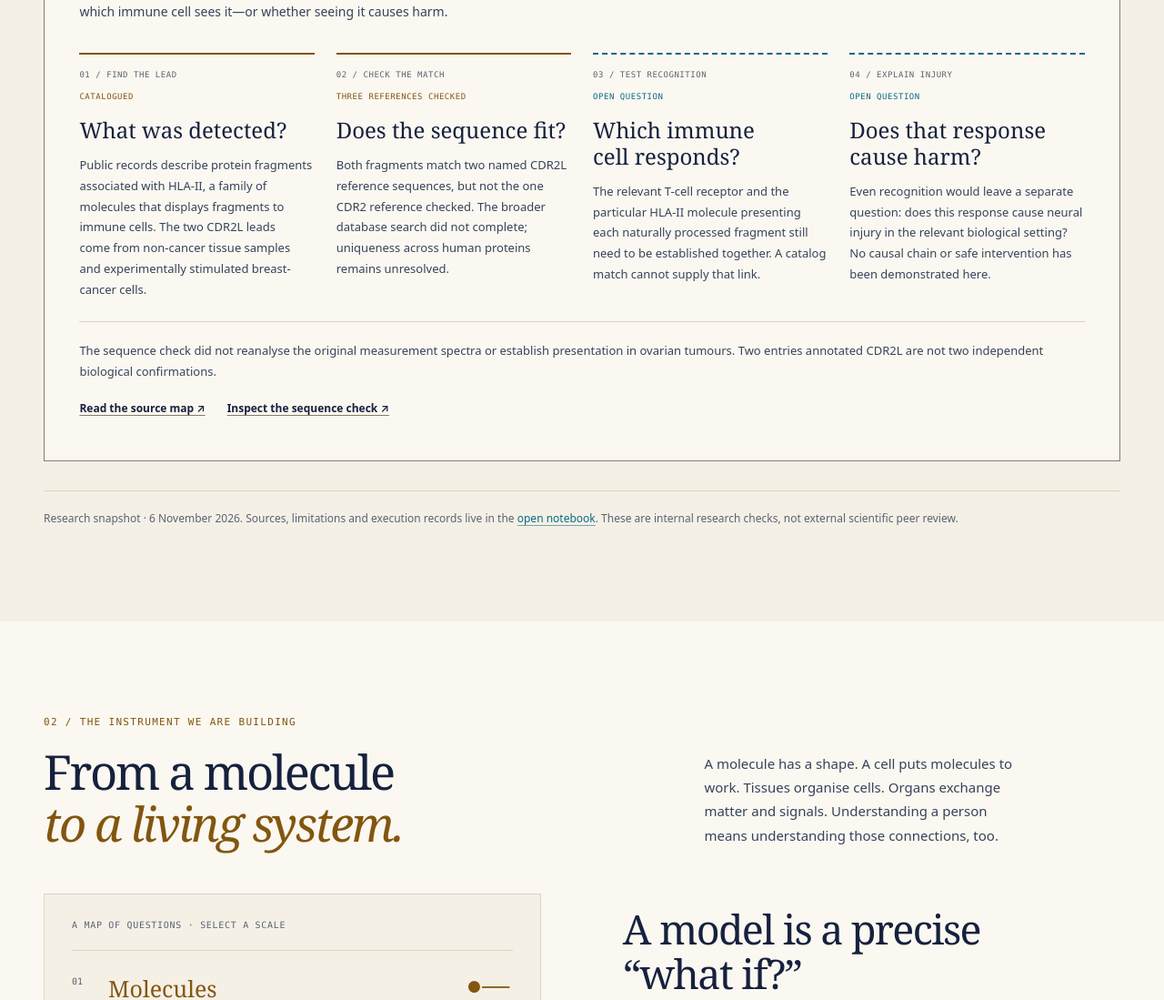
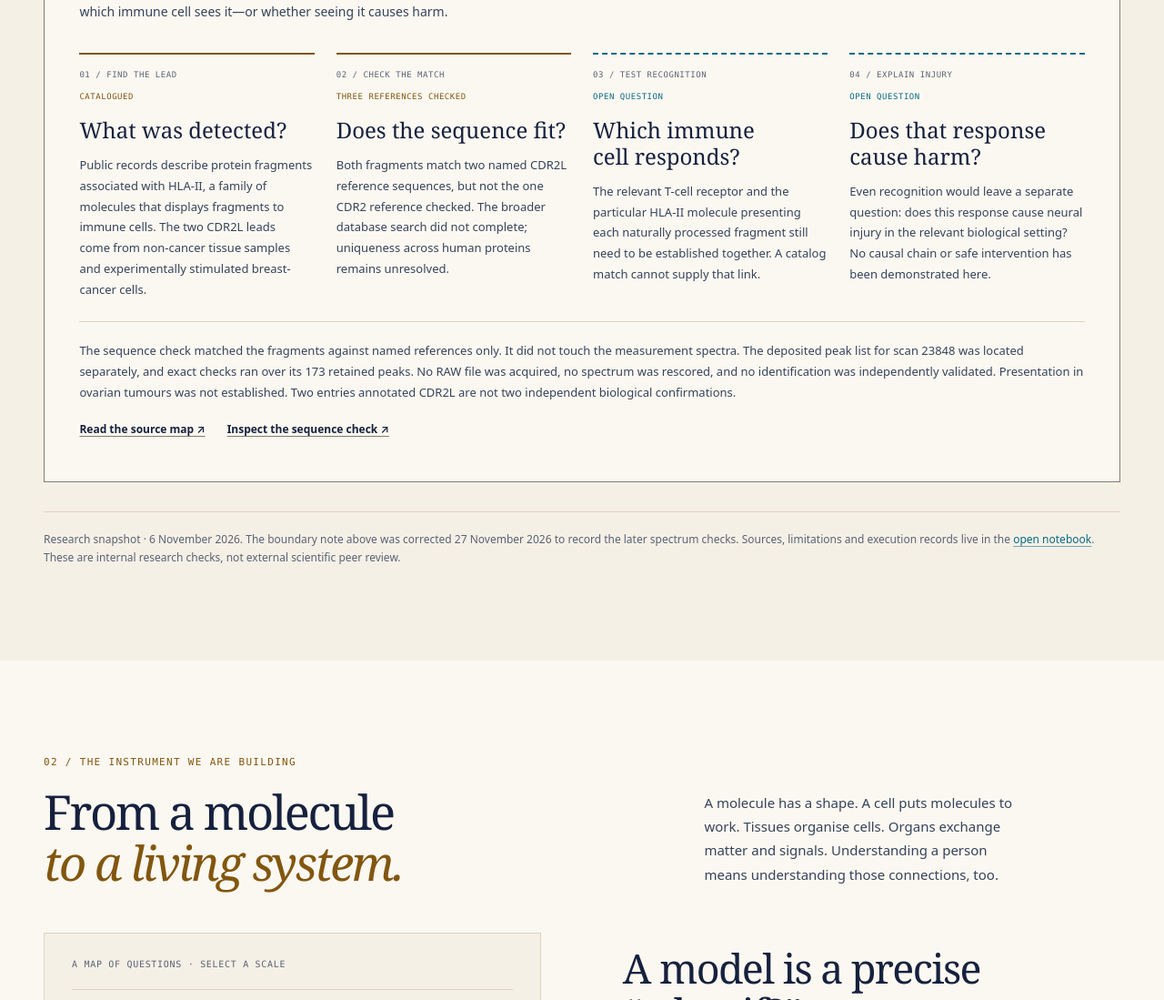
Before and after one commit to Foundation-0/project-asma, a plain HTML site: page index.html in a window 1280 px wide. Shown: the part 4183-5282 px from the top of the page at 91% size. Drawn offline with Linux system fonts and the light colour scheme.

Commit message:
Correct the spectrum boundary sentence in the site snapshot
The boundary note said the sequence check did not reanalyse the
original measurement spectra. Later checks located the deposited
peak list for scan 23848 and ran exact checks over its 173 retained
peaks. The corrected sentence keeps the limits that still hold: no
RAW file, no rescoring, no independent validation, no ovarian-tumour
presentation. The footnote records the correction date.

```diff
--- a/index.html
+++ b/index.html
@@ -104,10 +104,10 @@
         <li class="evidence-open"><span class="step-number">03 / Test recognition</span><span class="status-label future">Open question</span><h4>Which immune cell responds?</h4><p>The relevant T-cell receptor and the particular HLA-II molecule presenting each naturally processed fragment still need to be established together. A catalog match cannot supply that link.</p></li>
         <li class="evidence-open"><span class="step-number">04 / Explain injury</span><span class="status-label future">Open question</span><h4>Does that response cause harm?</h4><p>Even recognition would leave a separate question: does this response cause neural injury in the relevant biological setting? No causal chain or safe intervention has been demonstrated here.</p></li>
       </ol>
-      <p class="evidence-boundary">The sequence check did not reanalyse the original measurement spectra or establish presentation in ovarian tumours. Two entries annotated CDR2L are not two independent biological confirmations.</p>
+      <p class="evidence-boundary">The sequence check matched the fragments against named references only. It did not touch the measurement spectra. The deposited peak list for scan 23848 was located separately, and exact checks ran over its 173 retained peaks. No RAW file was acquired, no spectrum was rescored, and no identification was independently validated. Presentation in ovarian tumours was not established. Two entries annotated CDR2L are not two independent biological confirmations.</p>
       <div class="evidence-links"><a class="record-link" href="https://github.com/Foundation-0/project-asma/blob/main/docs/cdr2-hla-ii-evidence-map-2026-11-06.md">Read the source map ↗</a><a class="record-link" href="https://github.com/Foundation-0/project-asma/blob/main/docs/cdr2l-sequence-adjudication-2026-11-06.md">Inspect the sequence check ↗</a></div>
     </figure>
-    <p class="section-footnote">Research snapshot · 6 November 2026. Sources, limitations and execution records live in the <a href="https://github.com/Foundation-0/project-asma/blob/main/docs/research-continuation.md">open notebook</a>. These are internal research checks, not external scientific peer review.</p>
+    <p class="section-footnote">Research snapshot · 6 November 2026. The boundary note above was corrected 27 November 2026 to record the later spectrum checks. Sources, limitations and execution records live in the <a href="https://github.com/Foundation-0/project-asma/blob/main/docs/research-continuation.md">open notebook</a>. These are internal research checks, not external scientific peer review.</p>
   </div></section>
 
   <section class="sec alt" id="virtual-human" aria-labelledby="vh-h"><div class="wrap">
```
